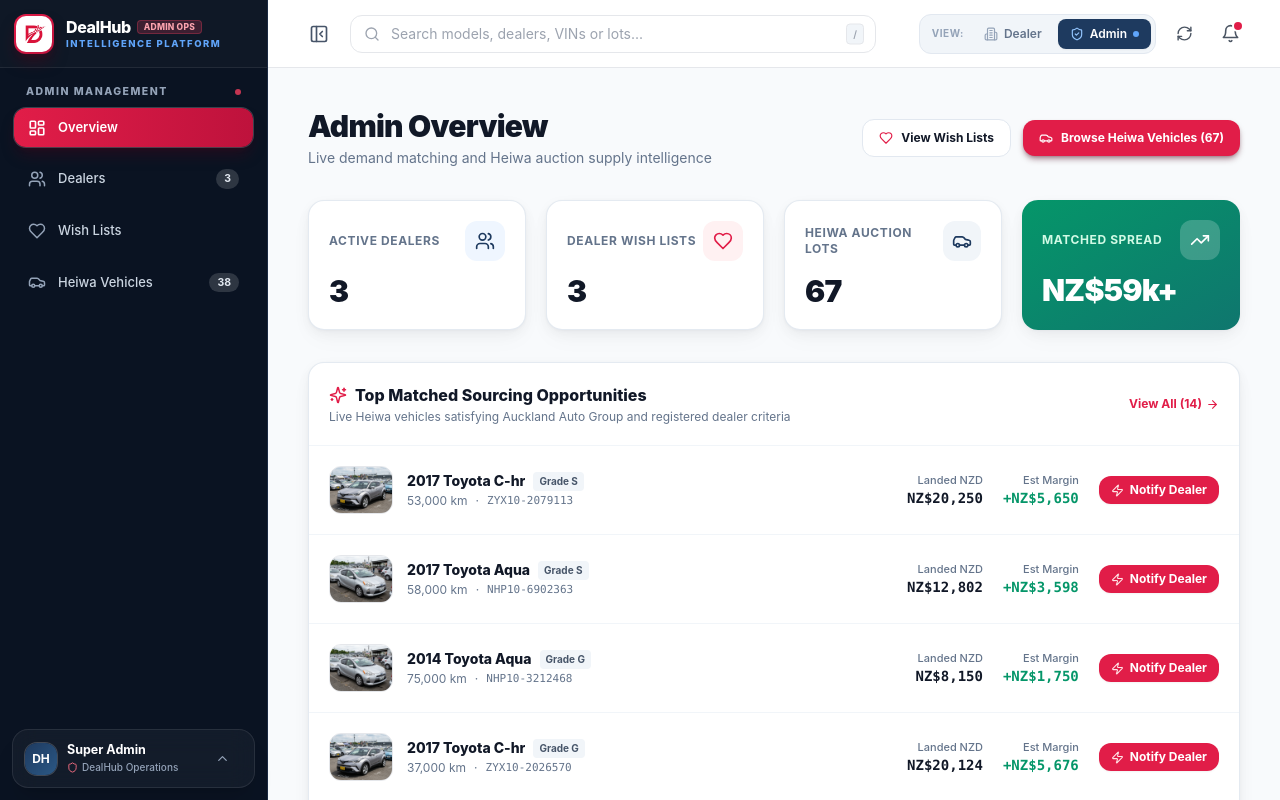
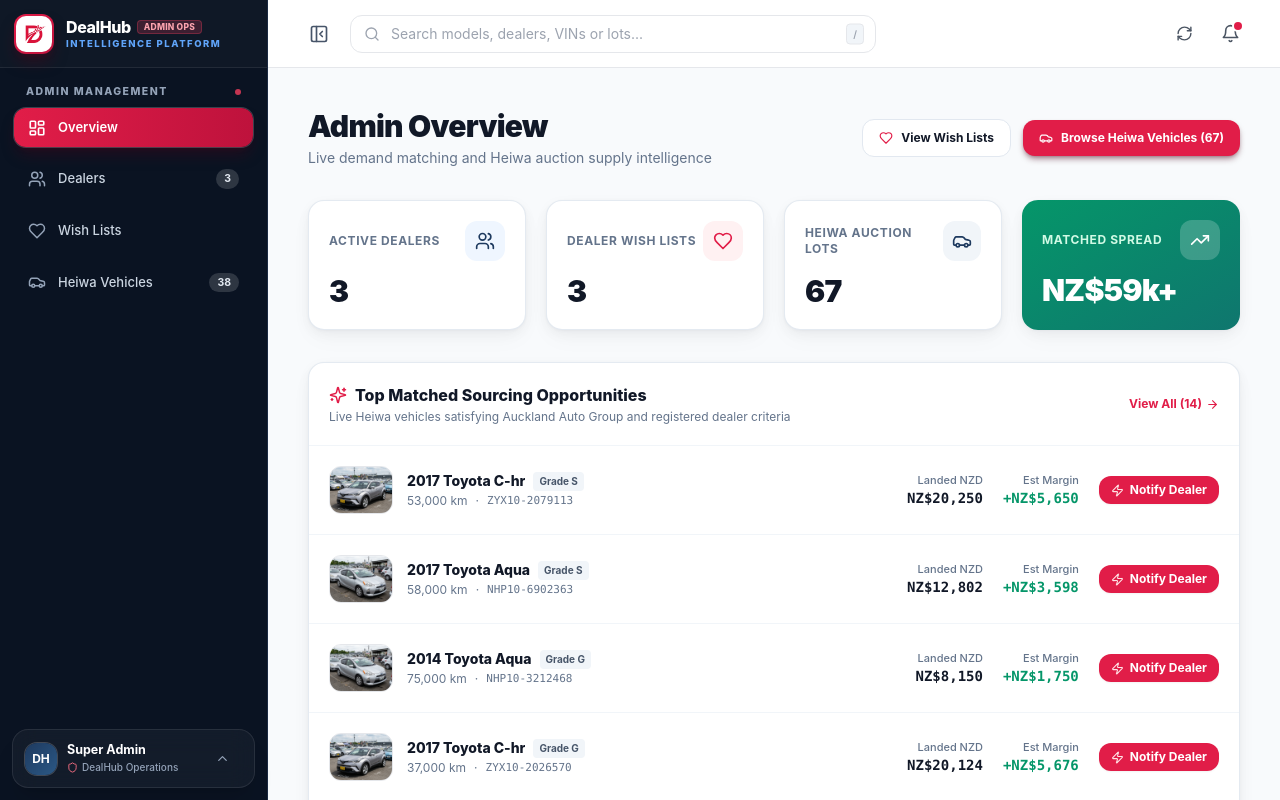
Before and after one commit to anilfolio/dealhub, a Next.js app: page /admin in a window 1280 px wide. Built offline with nearby package versions, Linux system fonts and the light colour scheme.

Commit message:
feat(header): remove Dealer/Admin role switcher toggle from header

```diff
--- a/src/components/layout/AdminLayout.tsx
+++ b/src/components/layout/AdminLayout.tsx
@@ -20,7 +20,6 @@ import {
   PanelLeftClose,
   PanelLeftOpen,
 } from 'lucide-react';
-import RoleSwitcher from './RoleSwitcher';
 
 export default function AdminLayout({ children }: { children: React.ReactNode }) {
   const pathname = usePathname();
@@ -370,11 +369,8 @@ export default function AdminLayout({ children }: { children: React.ReactNode })
             </form>
           </div>
 
-          {/* Right Header: Role Switcher + Feeds Sync + Notification */}
+          {/* Right Header: Feeds Sync + Notification */}
           <div className="flex items-center gap-2.5 sm:gap-3 ml-3 sm:ml-4">
-            {/* View Switcher: Dealer / Admin */}
-            <RoleSwitcher />
-
             {/* Feeds Refresh Button */}
             <button
               onClick={handleRefreshFeeds}
--- a/src/components/layout/AppLayout.tsx
+++ b/src/components/layout/AppLayout.tsx
@@ -21,7 +21,6 @@ import {
 } from 'lucide-react';
 import { getStoredBids, getStoredWatchlist, getStoredPurchases } from '@/lib/dealerStore';
 import WishlistHeaderModal, { WishlistButton } from '@/components/layout/WishlistHeaderModal';
-import RoleSwitcher from './RoleSwitcher';
 
 export default function AppLayout({ children }: { children: React.ReactNode }) {
   const pathname = usePathname();
@@ -440,11 +439,8 @@ export default function AppLayout({ children }: { children: React.ReactNode }) {
             </form>
           </div>
 
-          {/* Right Header: Role Switcher + Wishlist Button + Notifications */}
+          {/* Right Header: Wishlist Button + Notifications */}
           <div className="flex items-center gap-2.5 sm:gap-3 ml-3 sm:ml-4">
-            {/* View Switcher: Dealer / Admin */}
-            <RoleSwitcher />
-
             {/* Wishlist Header Quick Access */}
             <WishlistButton onClick={() => setWishlistModalOpen(true)} />
 
```
